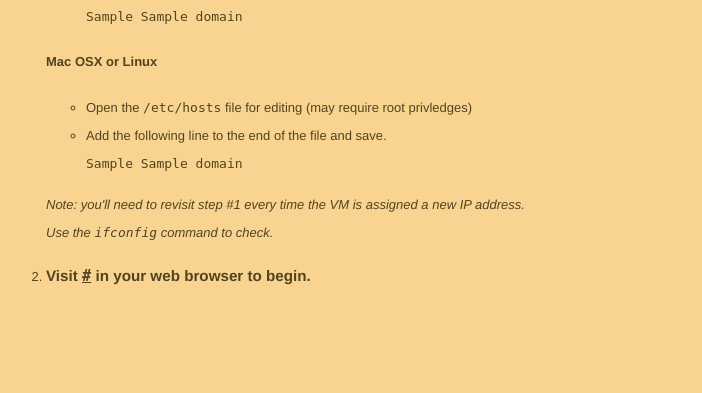
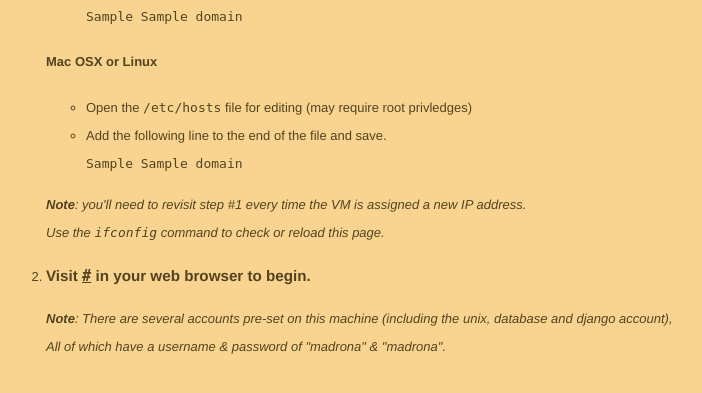
Before and after one commit to Ecotrust/madrona-app-generator, a Django app: template appgen/appgen/templates/initial_docs.html in a window 1280 px wide. Shown: the part 268-661 px from the top of the page, without its empty margins (2-704 px from the left). Run offline with Django 3.2, Linux system fonts and the light colour scheme; the template is opened without the code that fills it: most values are stand-ins (such as "Sample title", 1, 10 or a date in 2020); parts of the project's set-up code (start-up, migrations or seed data) failed here and were passed over.

Commit message:
added notes about user pass

```diff
--- a/appgen/appgen/templates/initial_docs.html
+++ b/appgen/appgen/templates/initial_docs.html
@@ -29,12 +29,16 @@
 <li> Open the <code>/etc/hosts</code> file for editing (may require root privledges)</li>
 <li> Add the following line to the end of the file and save. <br/> <code>{{ip}}  {{domain}}</code> </li>
 </ul>
-<p style="font-style: italic;"> Note: you'll need to revisit step #1 every time the VM is assigned a new IP address.
+<p style="font-style: italic;"> <strong>Note</strong>: you'll need to revisit step #1 every time the VM is assigned a new IP address.
 <br/>
-Use the <code>ifconfig</code> command to check.</p>
+Use the <code>ifconfig</code> command to check or reload this page.</p>
 </li>
 <li>
 <h3>Visit <code style="text-decoration: underline;">{{appgen_url}}</code> in your web browser to begin. </h3>
+<p style="font-style: italic;"> <strong>Note</strong>: There are several accounts pre-set on this machine (including the unix, database and django account),
+<br/>
+All of which have a username &amp; password of "madrona" &amp; "madrona".
+</p>
 </li>
 </ol>
 
```
